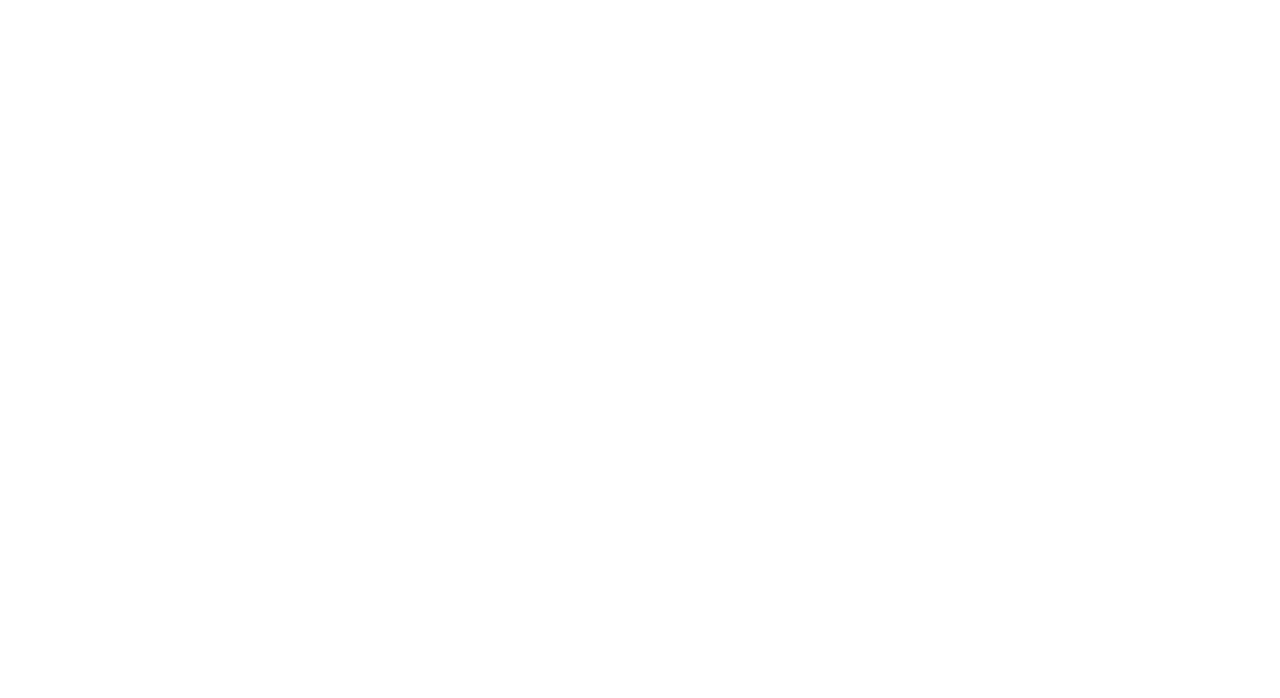
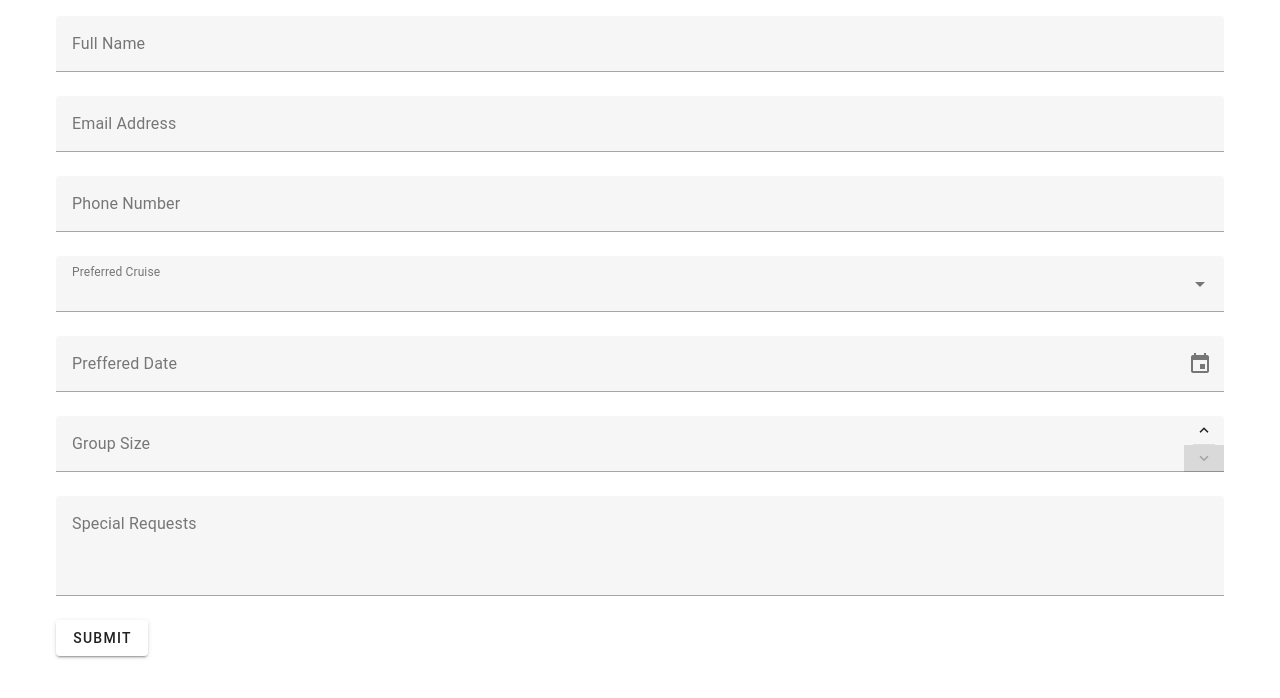
Before and after one commit to apandis/happy-tours, a Nuxt app: page /contact in a window 1280 px wide. Before the commit this address had no page. Shown: the top 698 px of the page. Built offline with nearby package versions, Linux system fonts and the light colour scheme.

Commit message:
added contact form

```diff
--- /dev/null
+++ b/components/ContactForm.vue
@@ -0,0 +1,158 @@
+<template>
+  <v-form ref="form">
+    <v-container>
+      <v-row>
+        <v-col cols="12">
+          <v-text-field
+            label="Full Name"
+            placeholder="John Doe"
+            type="text"
+            v-model="fullName"
+            :rules="[rules.required('Full name'), rules.fullName]"
+            hide-details="auto"
+            required
+          ></v-text-field>
+        </v-col>
+        <v-col cols="12">
+          <v-text-field
+            label="Email Address"
+            placeholder="john.doe@example.com"
+            type="email"
+            v-model="emailAddress"
+            :rules="[rules.required('Email address'), rules.emailAddress]"
+            hide-details="auto"
+            required
+          ></v-text-field>
+        </v-col>
+        <v-col cols="12">
+          <v-text-field
+            label="Phone Number"
+            placeholder="+30 123 456 7890"
+            type="tel"
+            v-model="phoneNumber"
+            :rules="[rules.required('Phone number'), rules.phoneNumber]"
+            hide-details="auto"
+            required
+          ></v-text-field>
+        </v-col>
+        <v-col cols="12">
+          <v-select
+            label="Preferred Cruise"
+            :items="[
+              'Blue Lagoon Cruise',
+              'Sunset Evening Cruise',
+              'Paxos & Antipaxos Cruise',
+              'Private All-Day Cruise',
+            ]"
+            v-model="preferredCruise"
+            :rules="[rules.required('Preferred cruise')]"
+            hide-details="auto"
+            required
+          ></v-select>
+        </v-col>
+        <v-col cols="12">
+          <v-date-input
+            prepend-icon=""
+            append-inner-icon="mdi-calendar"
+            label="Preffered Date"
+            placeholder="mm/dd/yyyy"
+            v-model="preferredDate"
+            :rules="[rules.required('Preferred date')]"
+            hide-details="auto"
+            :min="today"
+            hide-actions
+            required
+          ></v-date-input>
+        </v-col>
+        <v-col cols="12">
+          <v-number-input
+            label="Group Size"
+            control-variant="stacked"
+            inset
+            :max="8"
+            :min="1"
+            v-model="groupSize"
+            :rules="[rules.required('Group Size'), rules.groupSize]"
+            hide-details="auto"
+            required
+          ></v-number-input>
+        </v-col>
+        <v-col cols="12">
+          <v-textarea
+            v-model="bio"
+            label="Special Requests"
+            rows="3"
+            auto-grow
+            hide-details
+          ></v-textarea>
+        </v-col>
+        <v-col cols="12">
+          <v-btn @click="submitForm">Submit</v-btn>
+        </v-col>
+      </v-row>
+    </v-container>
+  </v-form>
+</template>
+
+<script setup>
+import { ref } from "vue";
+
+// Define form references and data
+const form = ref(null);
+const fullName = ref("");
+const emailAddress = ref("");
+const phoneNumber = ref("");
+const preferredCruise = ref("");
+const preferredDate = ref();
+const groupSize = ref();
+const specialRequests = ref("");
+const today = ref(new Date()); // Get today's date
+
+// Validation rules
+const rules = {
+  required: (fieldName) => (v) => !!v || `${fieldName} is required.`,
+  fullName: (v) => {
+    const pattern = /^[a-zA-Z]+ [a-zA-Z]+$/;
+    return (
+      !v ||
+      pattern.test(v) ||
+      "Invalid full name. Please enter first and last name separated by a space."
+    );
+  },
+  emailAddress: (v) => {
+    const pattern = /^[^\s@]+@[^\s@]+\.[^\s@]+$/;
+    return !v || pattern.test(v) || "Invalid email address.";
+  },
+  phoneNumber: (v) => {
+    const pattern = /^\+?[0-9]{1,3}[\s.-]?[0-9]{1,3}[\s.-]?[0-9]{1,4}$/;
+    return !v || pattern.test(v) || "Invalid phone number.";
+  },
+  groupSize: (v) => {
+    return !v || v >= 1 || "Passenger number must be at least 1.";
+  },
+};
+
+const submitForm = async () => {
+  if (form.value) {
+    // Validate the form using the validate() method
+    const validationResult = await form.value.validate();
+
+    // Check if the form is valid
+    if (validationResult.valid) {
+      console.log("Form submitted!");
+    } else {
+      console.log("Validation failed.");
+      // Handle the error messages
+      validationResult.errors.forEach((error) => {
+        console.error(
+          `Error in ${error.id}: ${error.errorMessages.join(", ")}`
+        );
+      });
+    }
+  }
+};
+</script>
+
+<style scoped>
+/* Add any necessary styles here */
+</style>
--- a/nuxt.config.ts
+++ b/nuxt.config.ts
@@ -1,9 +1,11 @@
 import vuetify, { transformAssetUrls } from "vite-plugin-vuetify";
 export default defineNuxtConfig({
   devtools: { enabled: false },
+
   build: {
     transpile: ["vuetify"],
   },
+
   modules: [
     (_options, nuxt) => {
       nuxt.hooks.hook("vite:extendConfig", (config) => {
@@ -13,6 +15,7 @@ export default defineNuxtConfig({
     },
     //...
   ],
+
   vite: {
     vue: {
       template: {
@@ -20,4 +23,6 @@ export default defineNuxtConfig({
       },
     },
   },
+
+  compatibilityDate: "2024-08-27",
 });
--- a/package.json
+++ b/package.json
@@ -18,6 +18,6 @@
   },
   "devDependencies": {
     "vite-plugin-vuetify": "^2.0.4",
-    "vuetify": "^3.7.0"
+    "vuetify": "^3.7.1"
   }
 }
--- /dev/null
+++ b/pages/contact.vue
@@ -0,0 +1,7 @@
+<template>
+  <ContactForm />
+</template>
+
+<script setup lang="ts"></script>
+
+<style scoped></style>
--- a/pages/index.vue
+++ b/pages/index.vue
@@ -366,7 +366,7 @@ const scrollToSection = (sectionId) => {
 <style scoped>
 .hero-section {
   position: relative;
-  height: 400px;
+  height: 100vh;
   background: url("/public/blue-lagoon-cave.jpg") center center no-repeat;
   background-size: cover;
   display: flex;
--- a/plugins/vuetify.ts
+++ b/plugins/vuetify.ts
@@ -2,8 +2,15 @@ import "@mdi/font/css/materialdesignicons.css";
 
 import "vuetify/styles";
 import { createVuetify } from "vuetify";
+import * as components from "vuetify/components";
+import * as labsComponents from "vuetify/labs/components";
 
 export default defineNuxtPlugin((app) => {
-  const vuetify = createVuetify({});
+  const vuetify = createVuetify({
+    components: {
+      ...components,
+      ...labsComponents,
+    },
+  });
   app.vueApp.use(vuetify);
 });
```
Also changed, not shown: public/preview.jpeg (deleted), 1 other file (tests, documents, lock files or other folders).
